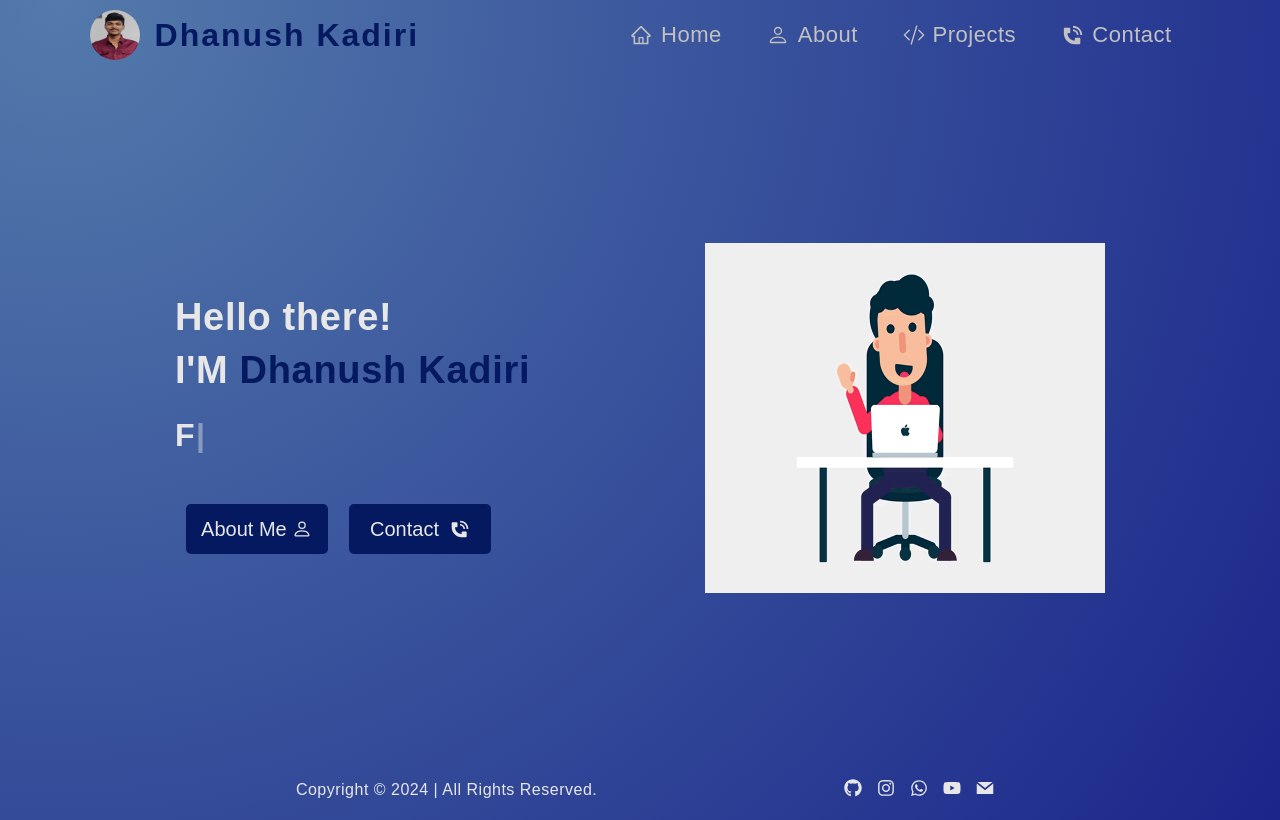
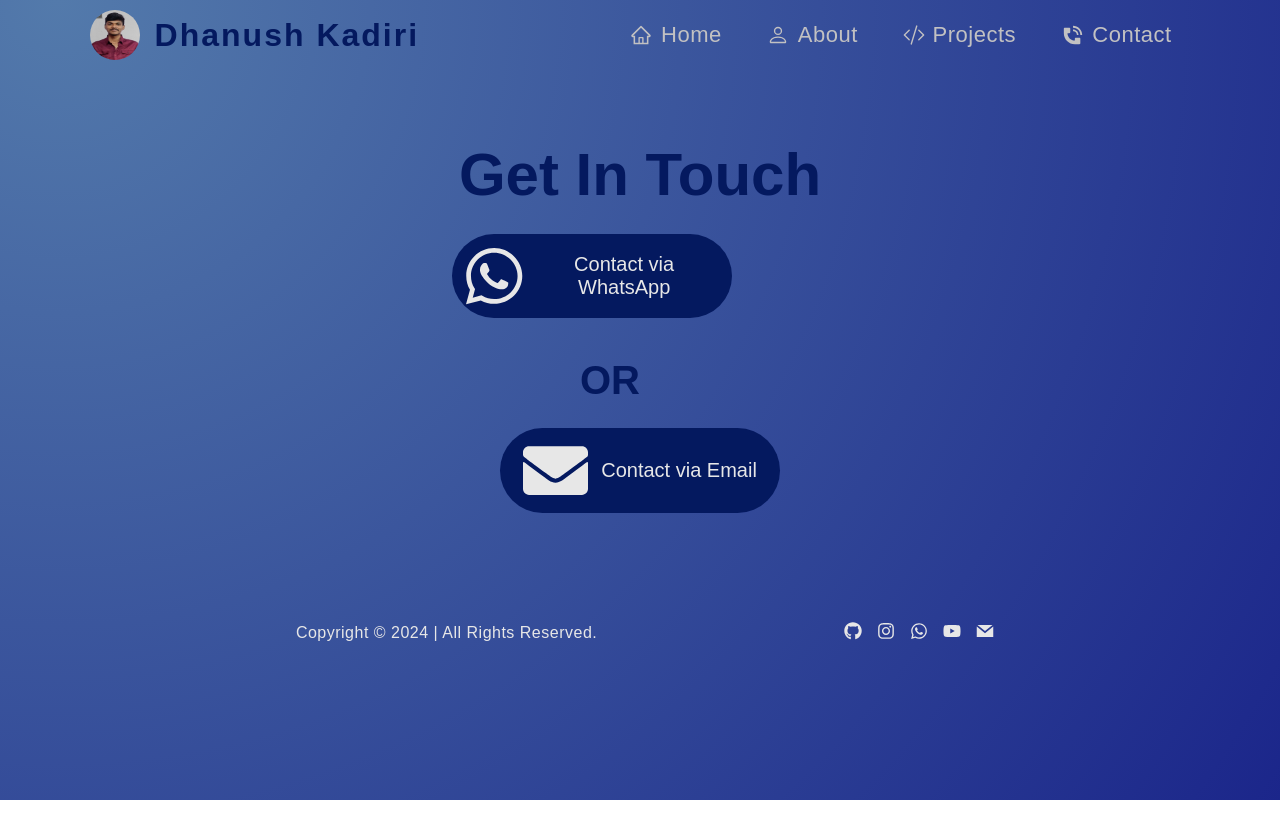
Before and after one commit to Dhanush-kadiri/portfolio, a React (Create React App) app: page /portfolio/Contact in a window 1280 px wide. Built offline with nearby package versions, Linux system fonts and the light colour scheme.

Commit message:
changes in app

```diff
--- a/package.json
+++ b/package.json
@@ -1,7 +1,7 @@
 {
   "name": "portfolio",
   "version": "0.1.0",
- "homepage": "https://dhanush-kadiri.github.io/portfolio",
+ "homepage": "https://dhanush-kadiri.github.io",
   "private": true,
   "dependencies": {
     "@babel/core": "^7.16.0",
--- a/src/App.js
+++ b/src/App.js
@@ -1,4 +1,4 @@
-import { Route, Routes, BrowserRouter } from "react-router-dom";
+import { Route, Routes, BrowserRouter as Router } from "react-router-dom";
 import { TransitionGroup, CSSTransition } from "react-transition-group";
 import { useEffect, useState } from "react";
 import Nav from "./project/templates/Navbar";
@@ -10,7 +10,6 @@
 import Contact from "./project/templates/Contact";
 import MoveToTop from "./project/templates/MoveToTop";
 import CircleLoader from "react-spinners/CircleLoader";
-
 import "./App.css";
 import Skills from "./project/templates/Skills";
 
@@ -25,7 +24,7 @@
   }, []);
 
   return (
-    <div>
+    <Router basename="/portfolio">
       {loading ? (
         <div className="loader">
           <CircleLoader
@@ -37,26 +36,26 @@
           />
         </div>
       ) : (
-        <BrowserRouter>
+        <div>
           <Nav />
-          <Home />
+
           <TransitionGroup>
             <CSSTransition classNames="fade" timeout={500}>
-            <Routes>
-      <Route path='/' element={<Home/>} />
-      <Route path='/Type' element={<Type/>}  />
-      <Route path='/AboutMe'  element={<About/>}/>
-      <Route  path='/Skills' element={< Skills />}/>
-       <Route  path='/Contact' element={<Contact/>} />
-      <Route path='/Projects' element={<Projects/>} />
-      </Routes>
+              <Routes>
+                <Route path="/" element={<Home />} />
+                <Route path="/Type" element={<Type />} />
+                <Route path="/AboutMe" element={<About />} />
+                <Route path="/Skills" element={<Skills />} />
+                <Route path="/Contact" element={<Contact />} />
+                <Route path="/Projects" element={<Projects />} />
+              </Routes>
             </CSSTransition>
           </TransitionGroup>
           <Footer />
           <MoveToTop />
-        </BrowserRouter>
+        </div>
       )}
-    </div>
+    </Router>
   );
 }
 
--- a/src/project/templates/Contact.jsx
+++ b/src/project/templates/Contact.jsx
@@ -18,14 +18,14 @@
       <h2>Get In Touch</h2>
       <div className="contact-options"  >
         <Tilt>
-        <button className="contact-option" onClick={handleWhatsAppClick} style={{height:100,width:250, marginLeft:100 , borderRadius:50}}>
-          <FaWhatsapp className="icon" style={{height:50,width:50}} />
+        <button className="contact-option" onClick={handleWhatsAppClick} style={{height:'20%',width:'70%',  borderRadius:50}}>
+          <FaWhatsapp className="icon" style={{height:'25%',width:'25%'}} />
           Contact via WhatsApp
         </button></Tilt>
-        <div className="or" style={{fontSize:25, alignItems:'center', marginTop:25,marginLeft:200}}> <b>OR</b></div>
+        <div className="or" style={{fontSize:'auto', alignItems:'center', marginTop:'10%',marginLeft:'35%'}}> <b>OR</b></div>
         <Tilt>
-        <button className="contact-option" onClick={handleEmailClick} style={{height:100,width:250, marginLeft:100 , borderRadius:50}}>
-          <FaEnvelope className="icon" style={{height:50,width:50}} />
+        <button className="contact-option" onClick={handleEmailClick}  style={{height:'20%',width:'70%', marginLeft:'15%' , borderRadius:50}}>
+          <FaEnvelope className="icon"  style={{height:'25%',width:'25%'}} />
           Contact via Email
         </button></Tilt>
       </div>
```
